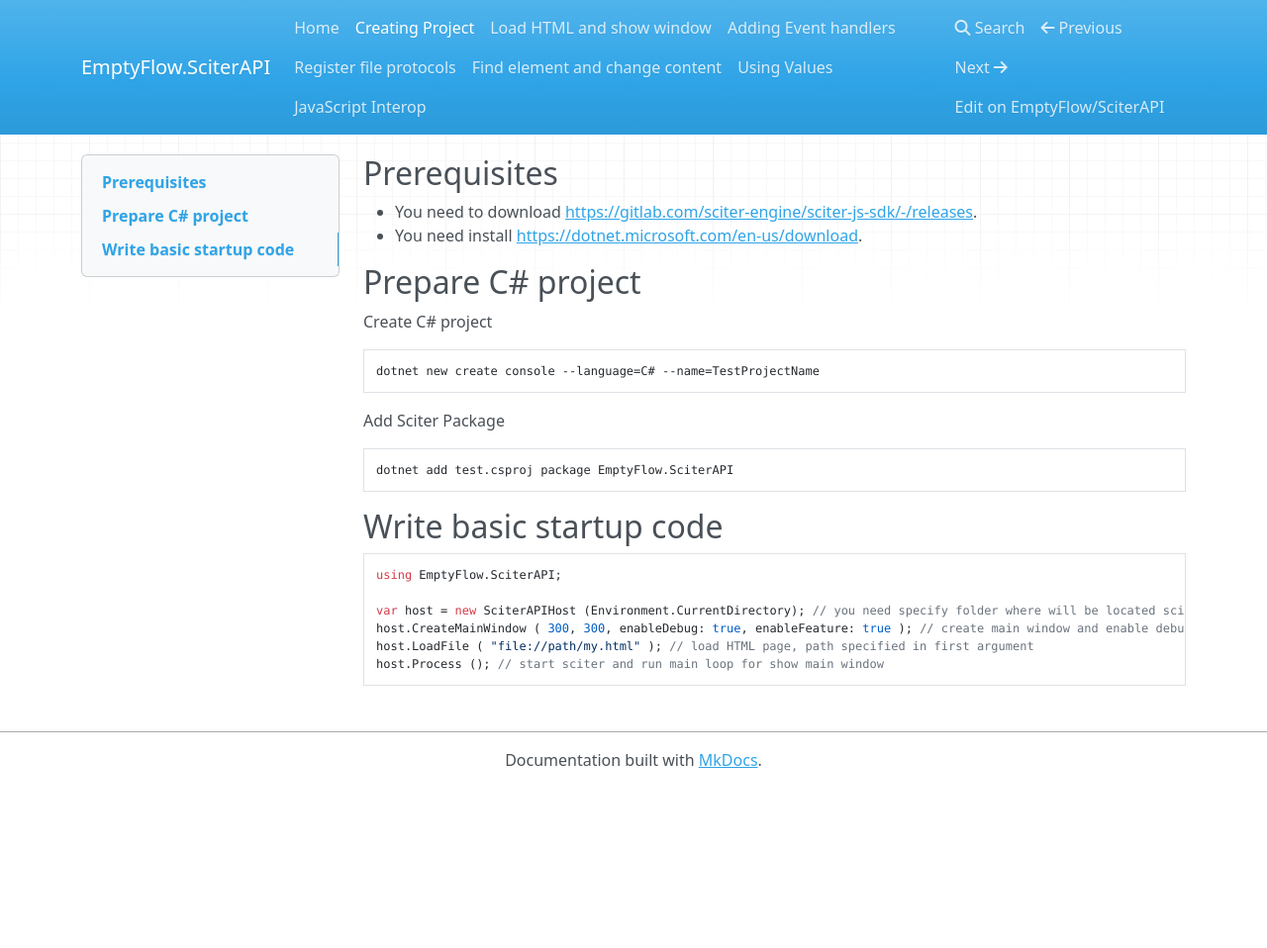
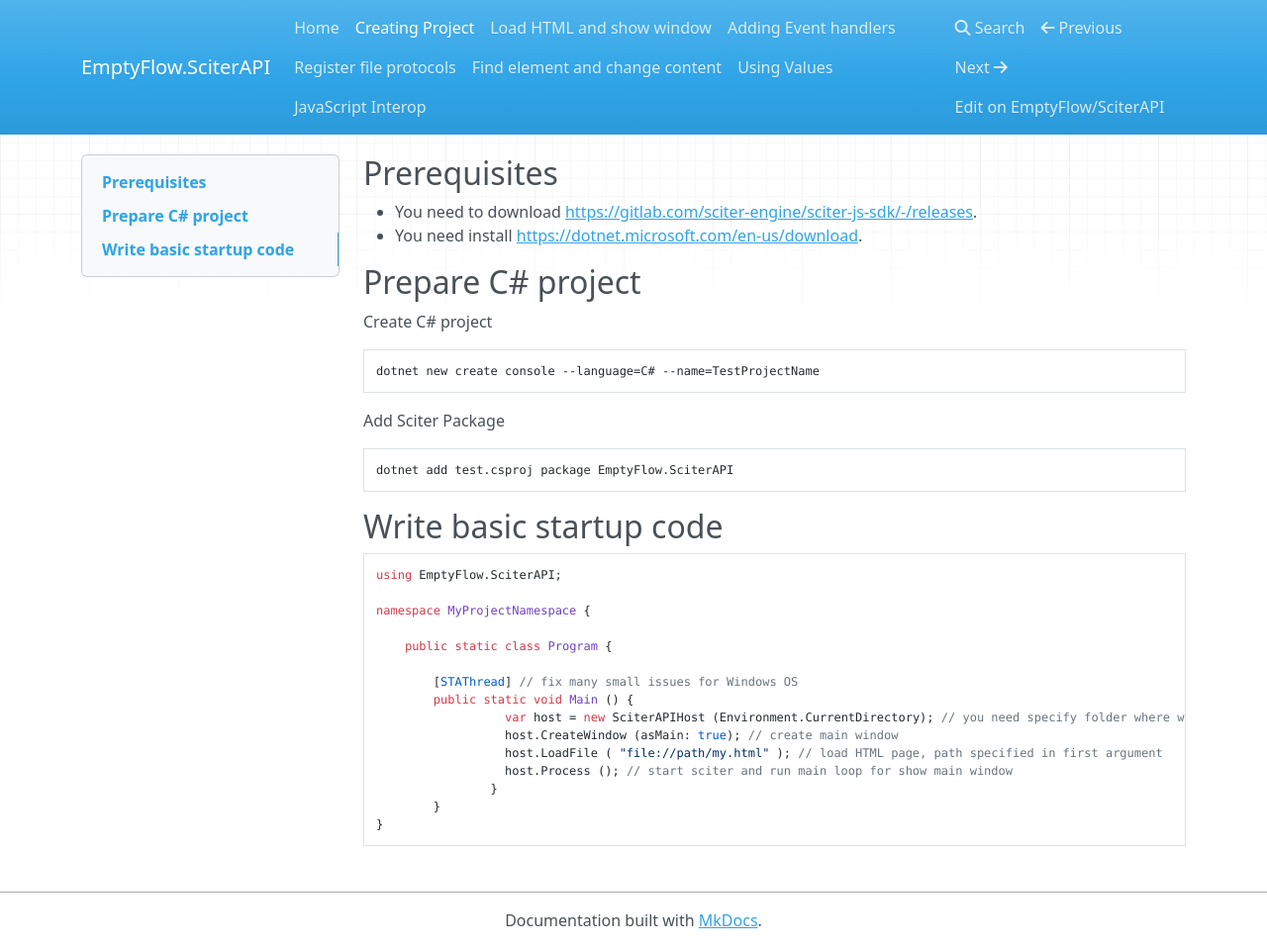
Before and after one commit to EmptyFlow/SciterAPIDocs, an MkDocs documentation site: the page built from docs/creatingproject.md, in a window 1280 px wide and 958 px high. Shown: the whole window at 99% size. Built offline with MkDocs 1.6.1, drawn with Linux system fonts in a browser that asks for light colours; nearby versions of some CDN libraries.

Commit message:
Refresh scaffold project

````diff
--- a/docs/creatingproject.md
+++ b/docs/creatingproject.md
@@ -19,8 +19,17 @@
 ```csharp
 using EmptyFlow.SciterAPI;
 
-var host = new SciterAPIHost (Environment.CurrentDirectory); // you need specify folder where will be located sciter library file (sciter.dll/libsciter.so/libsciter.dylib)
-host.CreateMainWindow ( 300, 300, enableDebug: true, enableFeature: true ); // create main window and enable debug mode and sciter features (like access to system in JavaScript)
-host.LoadFile ( "file://path/my.html" ); // load HTML page, path specified in first argument
-host.Process (); // start sciter and run main loop for show main window
+namespace MyProjectNamespace {
+
+	public static class Program {
+
+		[STAThread] // fix many small issues for Windows OS
+		public static void Main () {
+                  var host = new SciterAPIHost (Environment.CurrentDirectory); // you need specify folder where will be located sciter library file (sciter.dll/libsciter.so/libsciter.dylib)
+                  host.CreateWindow (asMain: true); // create main window
+                  host.LoadFile ( "file://path/my.html" ); // load HTML page, path specified in first argument
+                  host.Process (); // start sciter and run main loop for show main window
+                }
+        }
+}
 ```
````
